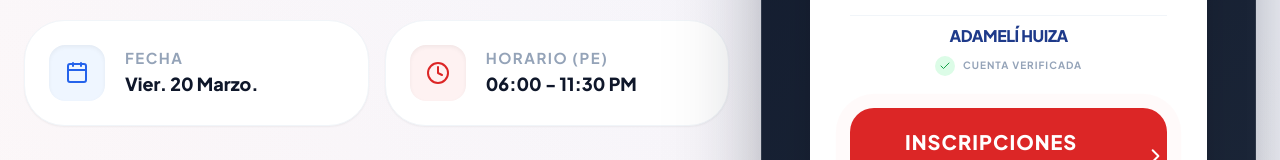
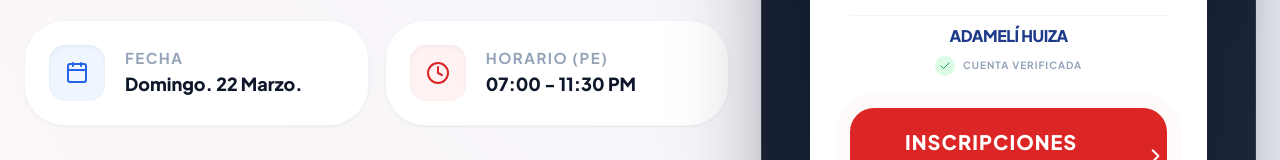
Before and after one commit to gustavohuizat19-cloud/misitioweb, a plain HTML site: page index.html in a window 1280 px wide. Shown: the part 743-903 px from the top of the page. Drawn offline with nearby package versions, Linux system fonts and the light colour scheme; a web font is replaced by a local one.

```diff
--- a/index.html
+++ b/index.html
@@ -101,7 +101,7 @@
                         </div>
                         <div>
                             <p class="text-[15px] font-bold text-slate-400 uppercase tracking-widest">FECHA</p>
-                            <p class="text-lg font-black text-slate-900">Vier. 20 Marzo.</p>
+                            <p class="text-lg font-black text-slate-900">Domingo. 22 Marzo.</p>
                         </div>
                     </div>
                 </div>
@@ -112,7 +112,7 @@
                         </div>
                         <div>
                             <p class="text-[15px] font-bold text-slate-400 uppercase tracking-widest">HORARIO (PE)</p>
-                            <p class="text-lg font-black text-slate-900">06:00 - 11:30 PM</p>
+                            <p class="text-lg font-black text-slate-900">07:00 - 11:30 PM</p>
                         </div>
                     </div>
                 </div>
```
